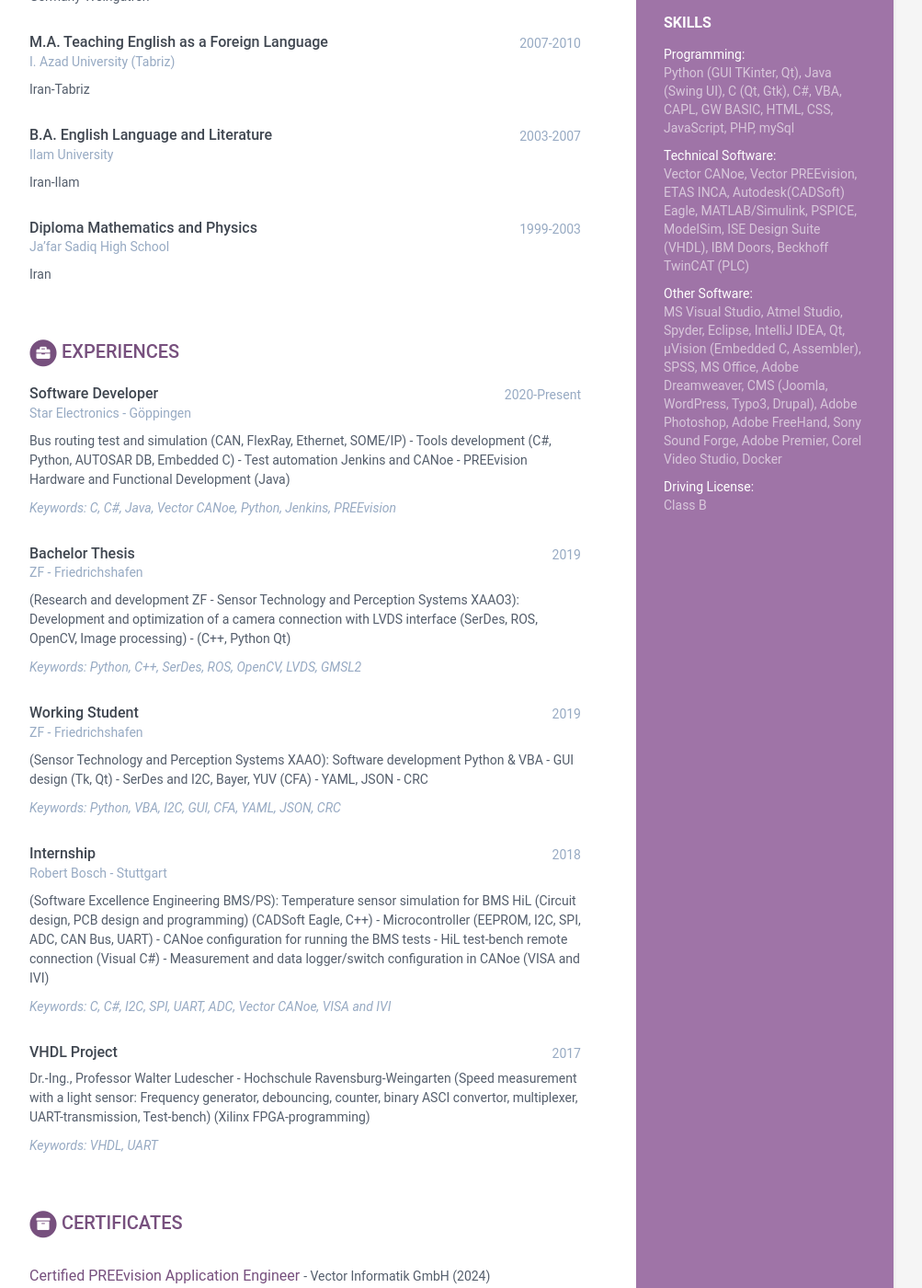
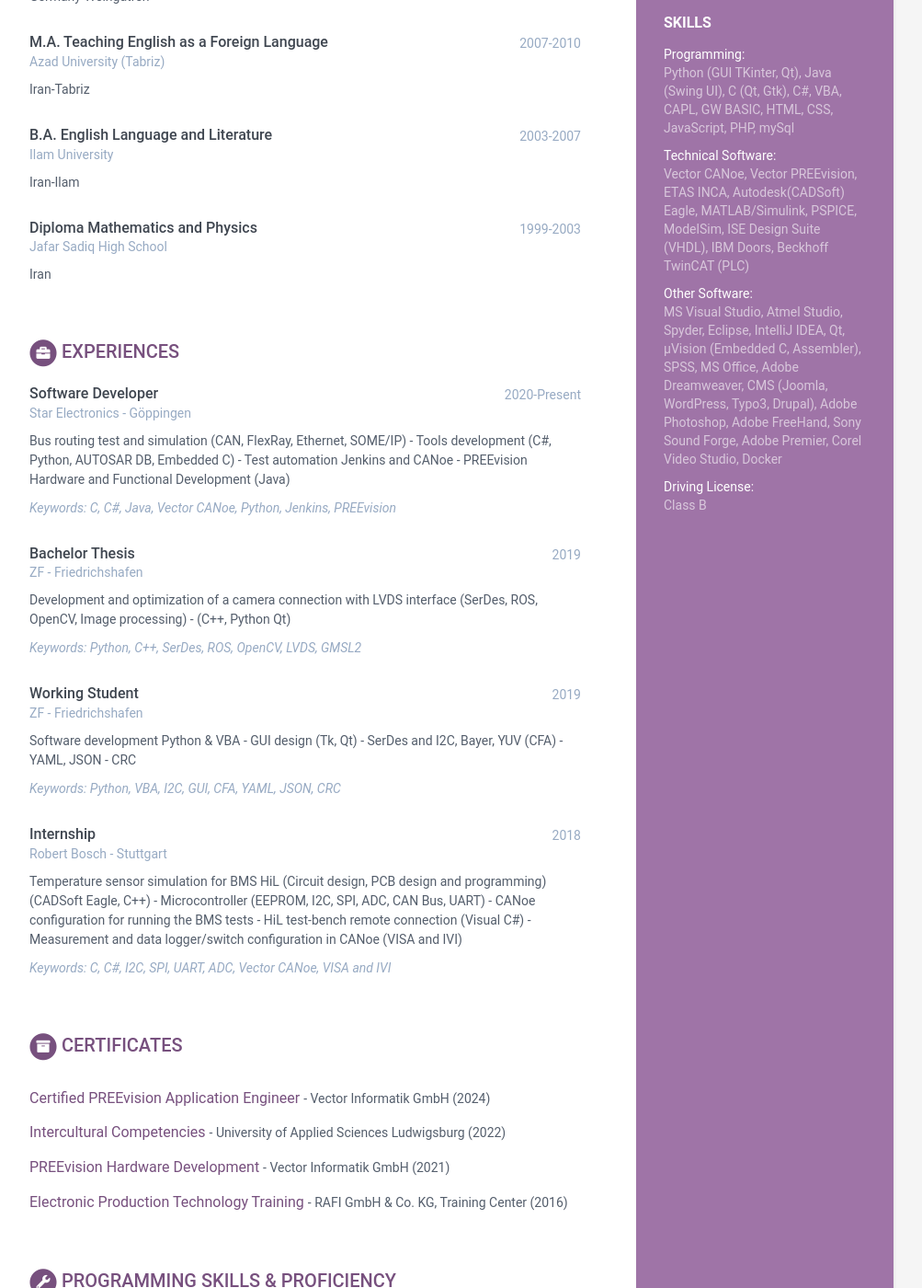
Before and after one commit to jmazyar/jmazyar.github.io, a Jekyll site: the page built from docs/index.html, in a window 1280 px wide and 1400 px high, scrolled down 499 px. Shown: the whole window at 92% size, without its empty margins (168-1171 px from the left). Built offline with Jekyll 4.4.1, drawn with Linux system fonts in a browser that asks for light colours.

Commit message:
update description

```diff
--- a/docs/_data/data.yml
+++ b/docs/_data/data.yml
@@ -65,7 +65,7 @@
 
   - degree: M.A. Teaching English as a Foreign Language
     time: 2007-2010
-    university: I. Azad University (Tabriz)
+    university: Azad University (Tabriz)
     details: Iran-Tabriz
 
   - degree: B.A. English Language and Literature
@@ -75,7 +75,7 @@
 
   - degree: Diploma Mathematics and Physics
     time: 1999-2003
-    university: Ja’far Sadiq High School
+    university: Jafar Sadiq High School
     details: Iran
 
 # Experience
@@ -92,7 +92,7 @@
     time: 2019
     company: ZF - Friedrichshafen
     details: |
-      (Research and development ZF - Sensor Technology and Perception Systems XAAO3): Development and optimization of a camera connection with LVDS interface (SerDes, ROS, OpenCV, Image processing) - (C++, Python Qt)
+      Development and optimization of a camera connection with LVDS interface (SerDes, ROS, OpenCV, Image processing) - (C++, Python Qt)
     technologies: |
       Python, C++, SerDes, ROS, OpenCV, LVDS, GMSL2
 
@@ -100,7 +100,7 @@
     time: 2019
     company: ZF - Friedrichshafen
     details: |
-      (Sensor Technology and Perception Systems XAAO): Software development Python & VBA - GUI design (Tk, Qt) - SerDes and I2C, Bayer, YUV (CFA) - YAML, JSON - CRC
+      Software development Python & VBA - GUI design (Tk, Qt) - SerDes and I2C, Bayer, YUV (CFA) - YAML, JSON - CRC
     technologies: |
       Python, VBA, I2C, GUI, CFA, YAML, JSON, CRC
 
@@ -108,18 +108,18 @@
     time: 2018
     company: Robert Bosch - Stuttgart
     details: |
-      (Software Excellence Engineering BMS/PS): Temperature sensor simulation for BMS HiL (Circuit design, PCB design and programming) (CADSoft Eagle, C++) - Microcontroller (EEPROM, I2C, SPI, ADC, CAN Bus, UART) - CANoe configuration for running the BMS tests - HiL test-bench remote connection (Visual C#) - Measurement and data logger/switch configuration in CANoe (VISA and IVI)
+      Temperature sensor simulation for BMS HiL (Circuit design, PCB design and programming) (CADSoft Eagle, C++) - Microcontroller (EEPROM, I2C, SPI, ADC, CAN Bus, UART) - CANoe configuration for running the BMS tests - HiL test-bench remote connection (Visual C#) - Measurement and data logger/switch configuration in CANoe (VISA and IVI)
     technologies: |
       C, C#, I2C, SPI, UART, ADC, Vector CANoe, VISA and IVI
 
-  - role: VHDL Project
-    time: 2017
-    company:
-    details: |
-      Dr.-Ing., Professor Walter Ludescher - Hochschule Ravensburg-Weingarten
-      (Speed measurement with a light sensor: Frequency generator, debouncing, counter, binary ASCI convertor, multiplexer, UART-transmission, Test-bench) (Xilinx FPGA-programming)
-    technologies: |
-      VHDL, UART
+  # - role: VHDL Project
+  #   time: 2017
+  #   company:
+  #   details: |
+  #     Dr.-Ing., Professor Walter Ludescher - Hochschule Ravensburg-Weingarten
+  #     (Speed measurement with a light sensor: Frequency generator, debouncing, counter, binary ASCI convertor, multiplexer, UART-transmission, Test-bench) (Xilinx FPGA-programming)
+  #   technologies: |
+  #     VHDL, UART
 
 
 
```
